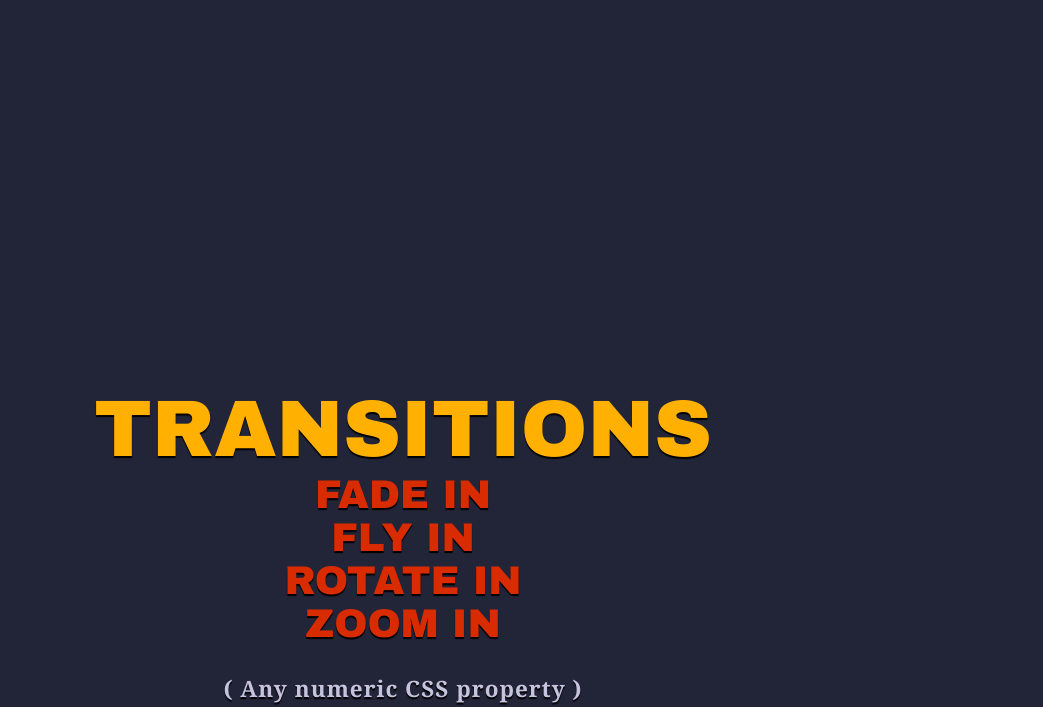
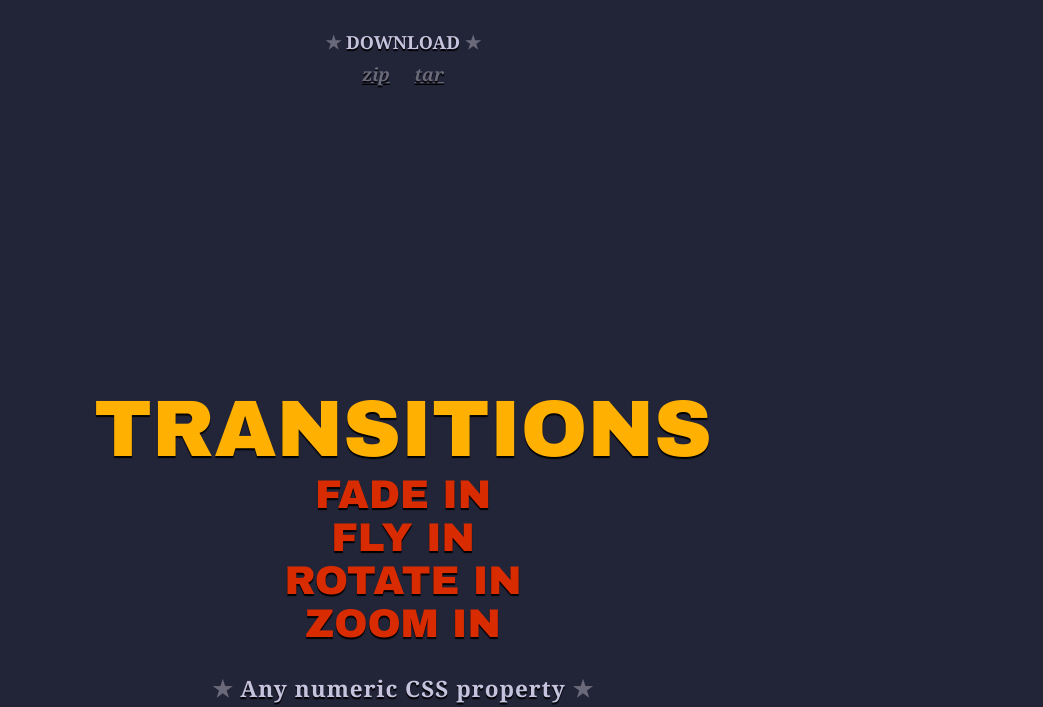
Before and after one commit to johnpolacek/scrollorama, a plain HTML site: page index.html in a window 1280 px wide. Shown: the part 314-1021 px from the top of the page, without its empty margins (237-1280 px from the left). Drawn offline with Linux system fonts and the light colour scheme; a web font is replaced by a local one.

Commit message:
added download link

```diff
--- a/css/style.css
+++ b/css/style.css
@@ -52,7 +52,7 @@ ul {
 }
 
 .download {
-	padding-left: 15px;
+	padding: 10px;
 }
 
 pre {
@@ -88,8 +88,11 @@ code {
 
 .divider {
 	font-size: 14px;
+}
+
+.divider, .accent {
+	color: #69697A;
 	text-shadow: none;
-	color: #69697A;
 }
 
 #intro {
@@ -120,27 +123,43 @@ code {
 	width: 100%;
 }
 
+#download {
+	position: absolute;
+	top: 320px;
+	font-size: 18px;
+	width: 100%;
+	line-height: 1.8;
+}
+
+#download a {
+	color: #69697A;
+}
+
 #examples-pin {
 	height: 500px;
+}
+
+#examples-parallax {
+	overflow: hidden;
 }
 
 #parallax2 {
 	position: absolute;
 	top: 200px;
-	left: -40px;
+	left: -50px;
 	color: #C5C3DE;
 	opacity: .2;
-	font-size: 200px;
+	font-size: 210px;
 	text-shadow: none;
 }
 
 #parallax3 {
 	position: absolute;
 	top: 320px;
-	right: 30px;
+	right: 40px;
 	color: #C5C3DE;
 	opacity: .4;
-	font-size: 180px;
+	font-size: 160px;
 	text-shadow: none;
 }
 
--- a/index.html
+++ b/index.html
@@ -22,6 +22,11 @@
 		<h1 id="title">scrollorama</h1>
 		<p id="author">created by <a href="http://twitter.com/johnpolacek">John Polacek</a></p>
 		<p id="desc">The jQuery plugin for doing cool scrolly stuff</p>
+		<p id="download">
+			<span class="accent">&#9733;</span> DOWNLOAD <span class="accent">&#9733;</span><br />
+			<a class="download" href="https://github.com/johnpolacek/ResponsiveThumbnailGallery/zipball/master">zip</a>
+			<a class="download" href="https://github.com/johnpolacek/ResponsiveThumbnailGallery/tarball/master">tar</a>
+		</p>
 	</div>
 
 	<div class="scrollblock" id="examples-transition">
@@ -30,7 +35,7 @@
 		<h3 id="fly-in">Fly In</h3>
 		<h3 id="rotate-in">Rotate In</h3>
 		<h3 id="zoom-in">Zoom In</h3>
-		<p id="any"><small>( Any numeric CSS property )</small></p>
+		<p id="any"><small><span class="accent">&#9733;</span> Any numeric CSS property <span class="accent">&#9733;</span></small></p>
 	</div>
 
 	<div class="scrollblock" id="examples-pin">
```
